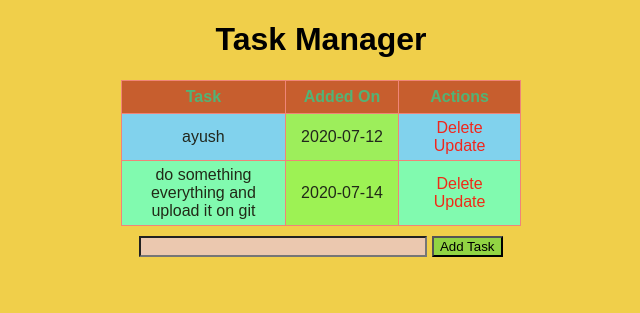
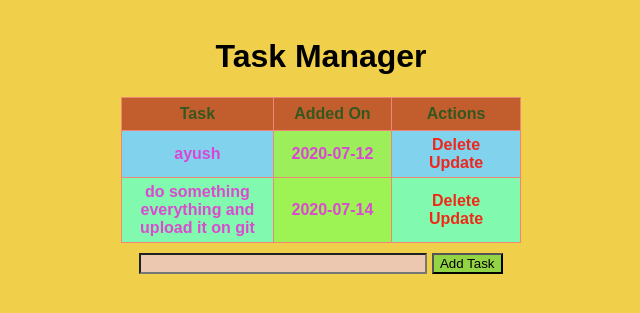
Before and after one commit to Ayush-Khandelwal-007/FLASK_INTRO, a Flask app: page / in a window 1280 px wide. Shown: the top 313 px of the page, without its empty margins (319-959 px from the left). Run offline with Flask 2, Linux system fonts and the light colour scheme; data comes from the database, SQL or seed files in the repository; both versions use the stored data as it was after the commit.

Commit message:
changed alignment and colours

```diff
--- a/static/styling.css
+++ b/static/styling.css
@@ -27,7 +27,7 @@ input{
 }
 
 .content {
-    margin: 0 auto;
+    margin: 3% auto;
     width: 400px;
 }
 
@@ -48,13 +48,12 @@ td:nth-child(even){
 }
 
 tr:first-child{
-    background-color: rgb(195, 82, 44);
-    color: rgb(52, 187, 131);
+    background-color: rgba(190, 82, 44);
+    color: rgb(17, 75, 25);
 }
 
-td:first-child{
-    max-width: 1000px;
-    min-width: 100px;
+.broad{
+    max-width: 100000px;
 }
 
 td{
@@ -65,6 +64,8 @@ table {
     border-collapse: collapse;
     width: 100%;
     margin-bottom: 10px;
+    color: rgb(228, 39, 228);
+    font-weight: 700;
 }
 
 th {
```
Also changed, not shown: test.db.
